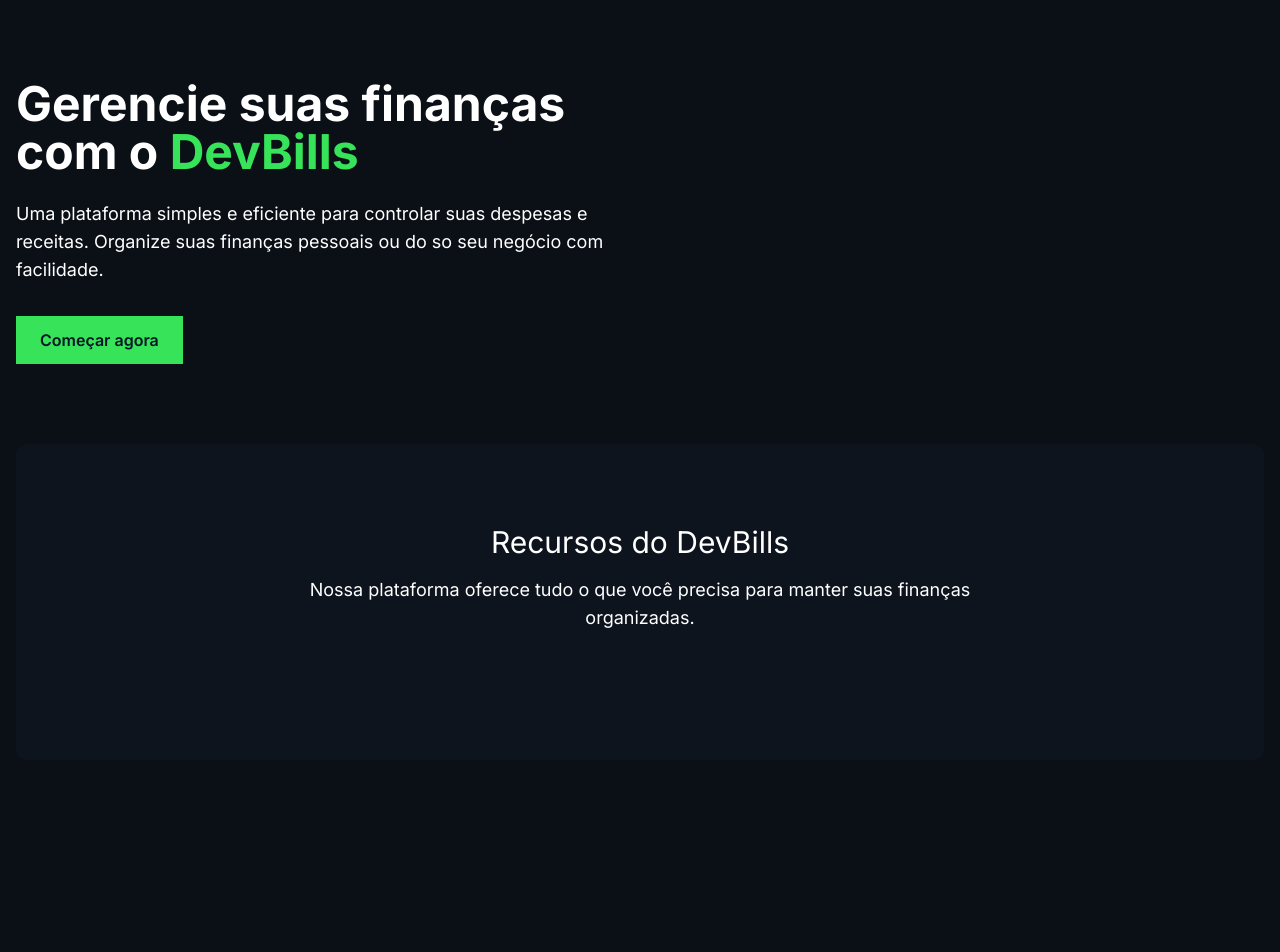
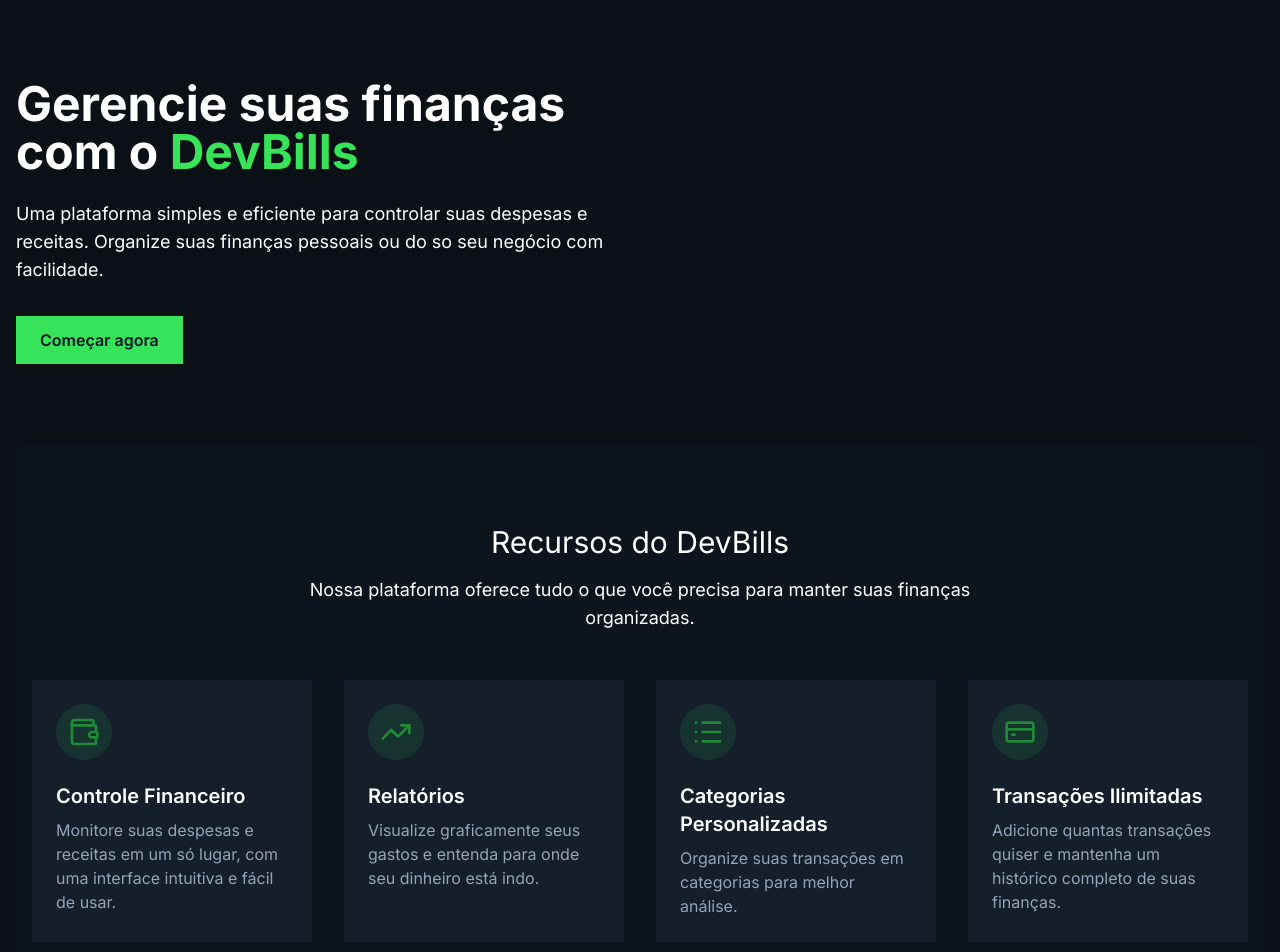
Before and after one commit to MaxMartinovich/FRONT-Bills, a React (Vite) app in the folder interface/: page / in a window 1280 px wide. Shown: the top 952 px of the page. Before the commit the page ends 800 px from the top, so only its background shows below. Built offline with nearby package versions, Linux system fonts and the light colour scheme.

Commit message:
MAP para adição dos recursos do DEVBILLS

```diff
--- a/interface/src/pages/Home.tsx
+++ b/interface/src/pages/Home.tsx
@@ -1,6 +1,38 @@
+import type { JSX } from "react";
 import Button from "../components/Button";
+import { Wallet, TrendingUp, List, CreditCard } from "lucide-react";
+
+interface Feature {
+  icon: JSX.Element;
+  title: string;
+  description: string;
+}
 
 const Home = () => {
+  const features: ReadonlyArray<Feature> = [
+    {
+      icon: <Wallet className="w-8 h-8 text-primary-700" />,
+      title: "Controle Financeiro",
+      description:
+        "Monitore suas despesas e receitas em um só lugar, com uma interface intuitiva e fácil de usar.",
+    },
+    {
+      icon: <TrendingUp className="w-8 h-8 text-primary-700" />,
+      title: "Relatórios",
+      description: "Visualize graficamente seus gastos e entenda para onde seu dinheiro está indo.",
+    },
+    {
+      icon: <List className="w-8 h-8 text-primary-700" />,
+      title: "Categorias Personalizadas",
+      description: "Organize suas transações em categorias para melhor análise.",
+    },
+    {
+      icon: <CreditCard className="w-8 h-8 text-primary-700" />,
+      title: "Transações Ilimitadas",
+      description:
+        "Adicione quantas transações quiser e mantenha um histórico completo de suas finanças.",
+    },
+  ];
   return (
     <div className="bg-gray-950 min-h-screen">
       <div className="container-app">
@@ -30,6 +62,18 @@
                 organizadas.
               </p>
             </div>
+
+            <div className="grid grid-cols-1 md:grid-cols-2 lg:grid-cols-4 gap-8">
+              {features.map((feature) => (
+                <div key={feature.title} className="bg-gray-800 p-6 rounder-xl hover:shadow-lg">
+                  <div className="mb-4 bg-primary-500/10 p-3 rounded-full inline-block">
+                    {feature.icon}
+                  </div>
+                  <h3 className="text-xl font-semibold text-white mb-2">{feature.title}</h3>
+                  <p className="text-gray-400">{feature.description}</p>
+                </div>
+              ))}
+            </div>
           </div>
         </section>
       </div>
```
